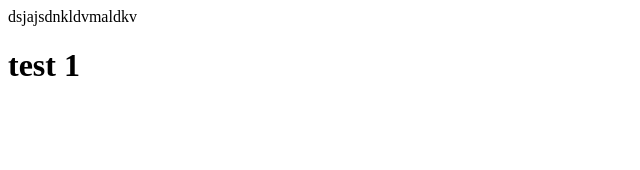
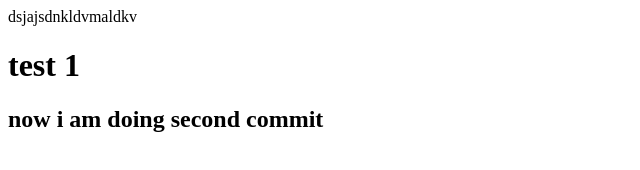
Before and after one commit to hro8606/test456, a plain HTML site: page index.html in a window 1280 px wide. Shown: the whole page, without its empty margins (0-640 px from the left). Drawn offline with Linux system fonts and the light colour scheme.

Commit message:
second commit

```diff
--- a/index.html
+++ b/index.html
@@ -4,5 +4,6 @@
 <body>
 <p>dsjajsdnkldvmaldkv</p>
 <h1>test 1</h1>
+<h2>now i am doing second commit  </h2>
 </body>
 </html>
```
